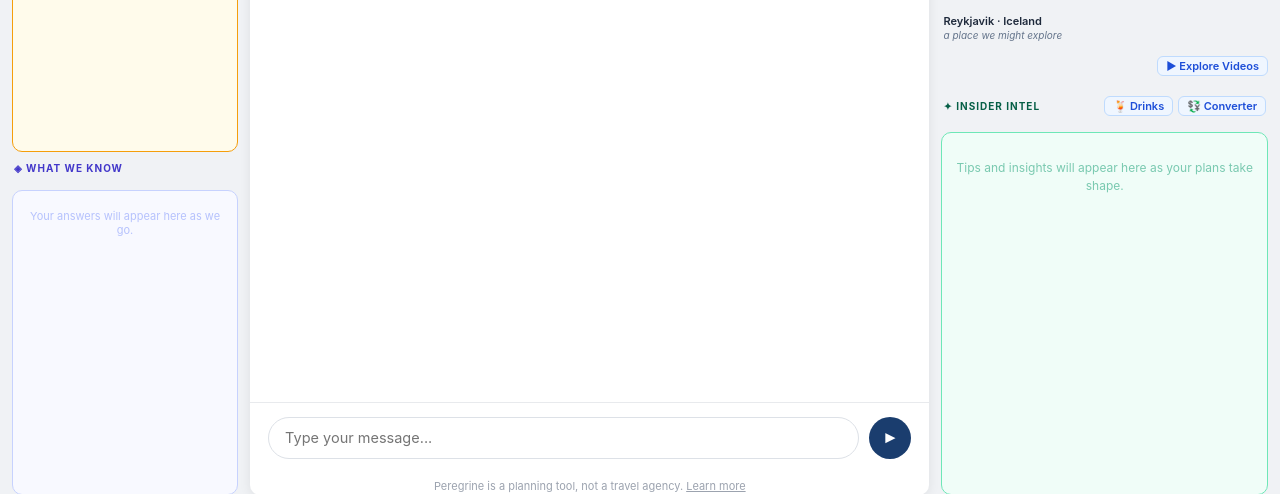
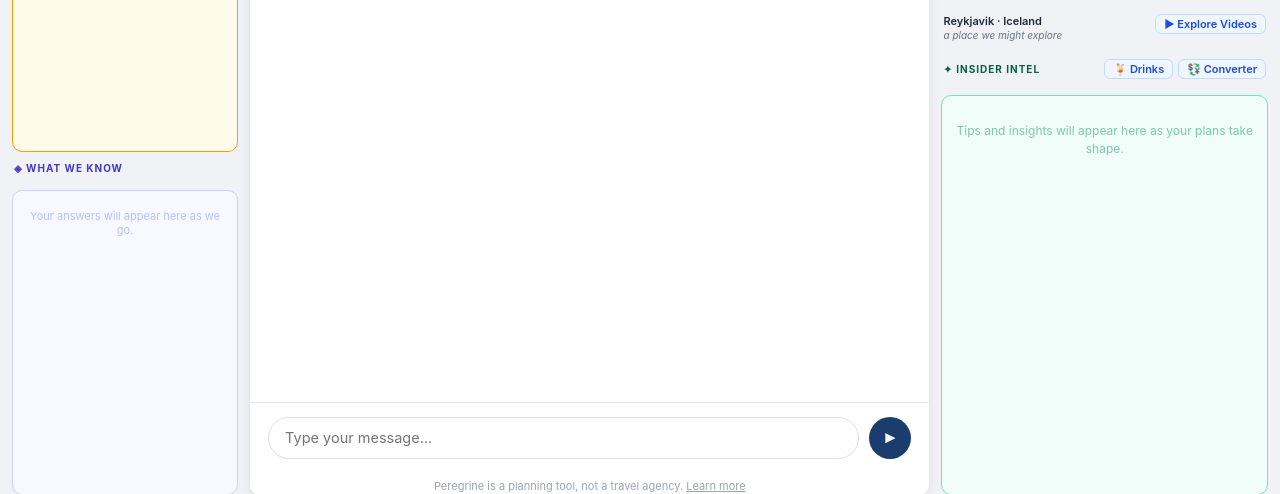
Before and after one commit to PeregrinePlanner-Dev/cruise-planner-app, a Flask app: page / in a window 1280 px wide. Shown: the part 293-787 px from the top of the page. Run offline with Flask 3, Linux system fonts and the light colour scheme; data that the repository does not hold is empty; some libraries are stand-ins or nearby versions.

Commit message:
Explore Videos button inline with caption, right-aligned

```diff
--- a/templates/index.html
+++ b/templates/index.html
@@ -375,6 +375,13 @@
 
     .video-caption {
       padding: 5px 2px 0;
+      display: flex;
+      flex-direction: row;
+      align-items: flex-start;
+      justify-content: space-between;
+      gap: 6px;
+    }
+    .video-caption-text {
       display: flex;
       flex-direction: column;
       gap: 1px;
@@ -744,15 +751,15 @@
       </video>
     </div>
     <div class="video-caption">
-      <div class="video-caption-title" id="video-caption-title">Port Everglades · Fort Lauderdale</div>
-      <div class="video-caption-context" id="video-caption-context">your departure port</div>
+      <div class="video-caption-text">
+        <div class="video-caption-title" id="video-caption-title">Port Everglades · Fort Lauderdale</div>
+        <div class="video-caption-context" id="video-caption-context">your departure port</div>
+      </div>
+      <button id="explore-videos-btn" style="font-size:11px; font-weight:600; color:#1d4ed8; background:#eff6ff; border:1px solid #bfdbfe; border-radius:6px; padding:2px 8px; cursor:pointer; font-family:inherit; white-space:nowrap; flex-shrink:0;">▶ Explore Videos</button>
     </div>
     <div id="port-card-container" style="display:none; margin-top:8px;">
       <div class="panel-label" style="color:#1d4ed8; margin-bottom:4px;">⚓ Port Info</div>
       <div class="port-card" id="port-card"></div>
-    </div>
-    <div style="display:flex; justify-content:flex-end; margin-top:5px; margin-bottom:2px;">
-      <button id="explore-videos-btn" style="font-size:11px; font-weight:600; color:#1d4ed8; background:#eff6ff; border:1px solid #bfdbfe; border-radius:6px; padding:2px 8px; cursor:pointer; font-family:inherit;">▶ Explore Videos</button>
     </div>
     <div class="panel-label intel-label" style="margin-top:8px; display:flex; align-items:center; justify-content:space-between;">
       <span>✦ Insider Intel</span>
```
